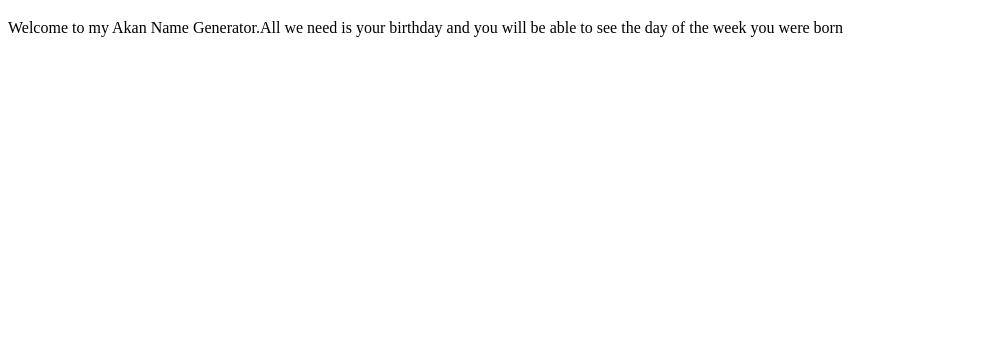
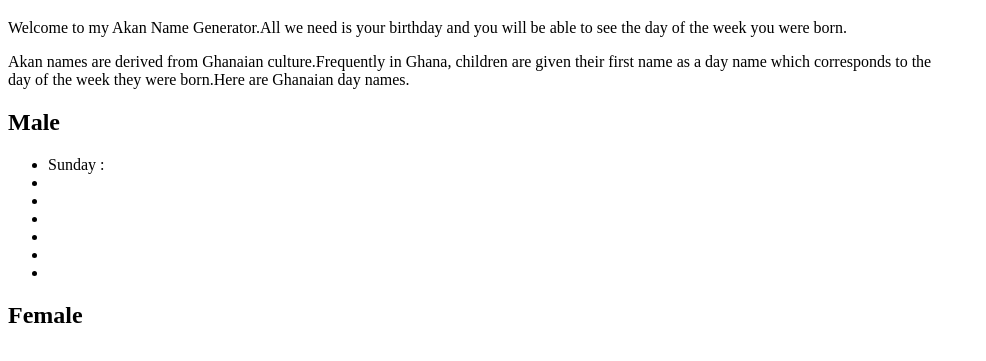
Before and after one commit to claudiahW/akan-name, a plain HTML site: page akan-name-generator.html in a window 1280 px wide. Shown: the part 61-422 px from the top of the page, without its empty margins (0-986 px from the left). Drawn offline with Linux system fonts and the light colour scheme.

Commit message:
add unordered lists containing names

```diff
--- a/akan-name-generator.html
+++ b/akan-name-generator.html
@@ -3,7 +3,28 @@
     <head>
       <title> Akan Name Generator</title>
     </head>
-    <body><h1>Akan Name Generator</h1>
-       <p> Welcome to my Akan Name Generator.All we need is your birthday and you will be able to see the day of the week you were born</p>
+    <body>
+        <h1>Akan Name Generator</h1>
+          <p> Welcome to my Akan Name Generator.All we need is your birthday
+           and you will be able to see the day of the week you were born.
+          </p>
+          <p> Akan names are derived from Ghanaian culture.Frequently in Ghana,
+              children are given their first name as a day name which corresponds to the </br>
+              day of the week they were born.Here are Ghanaian day names.
+          </p>
+        <h2>Male</h2>
+         <ul>
+            <li>Sunday : </li>
+            <li></li>
+            <li></li>
+            <li></li>
+            <li></li>
+            <li></li>
+            <li></li>
+        </ul>
+        <h2>Female</h2>
+
+
+
     </body>
 </html>
```
